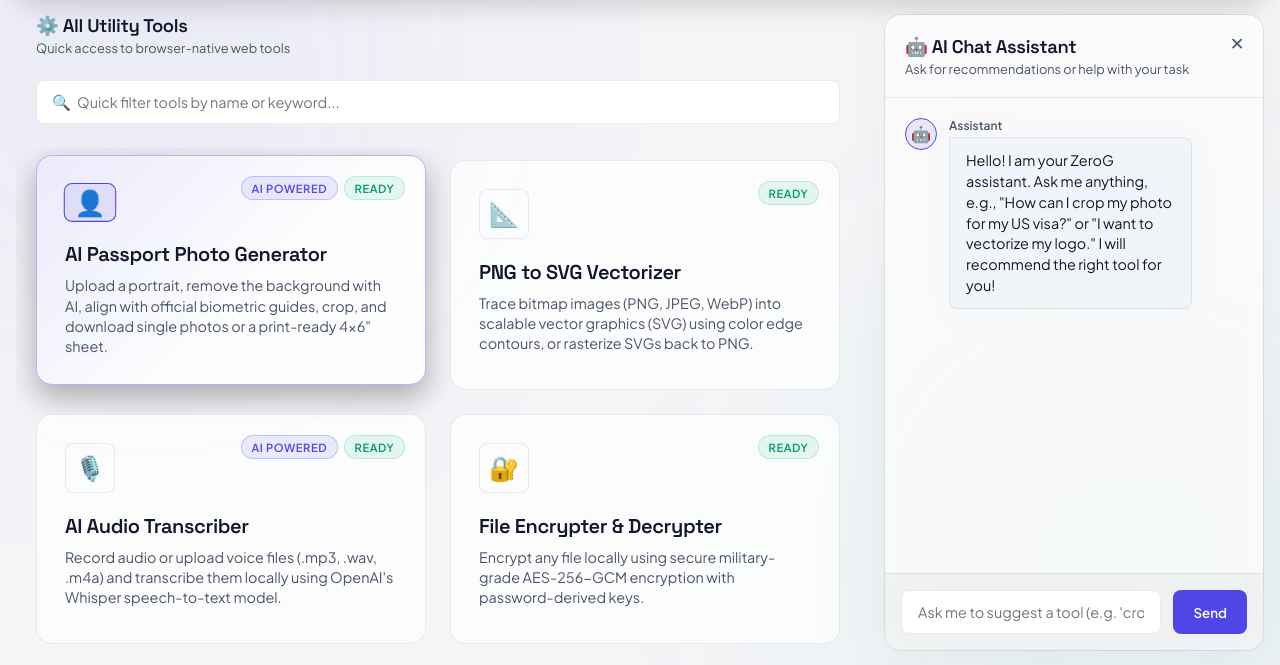
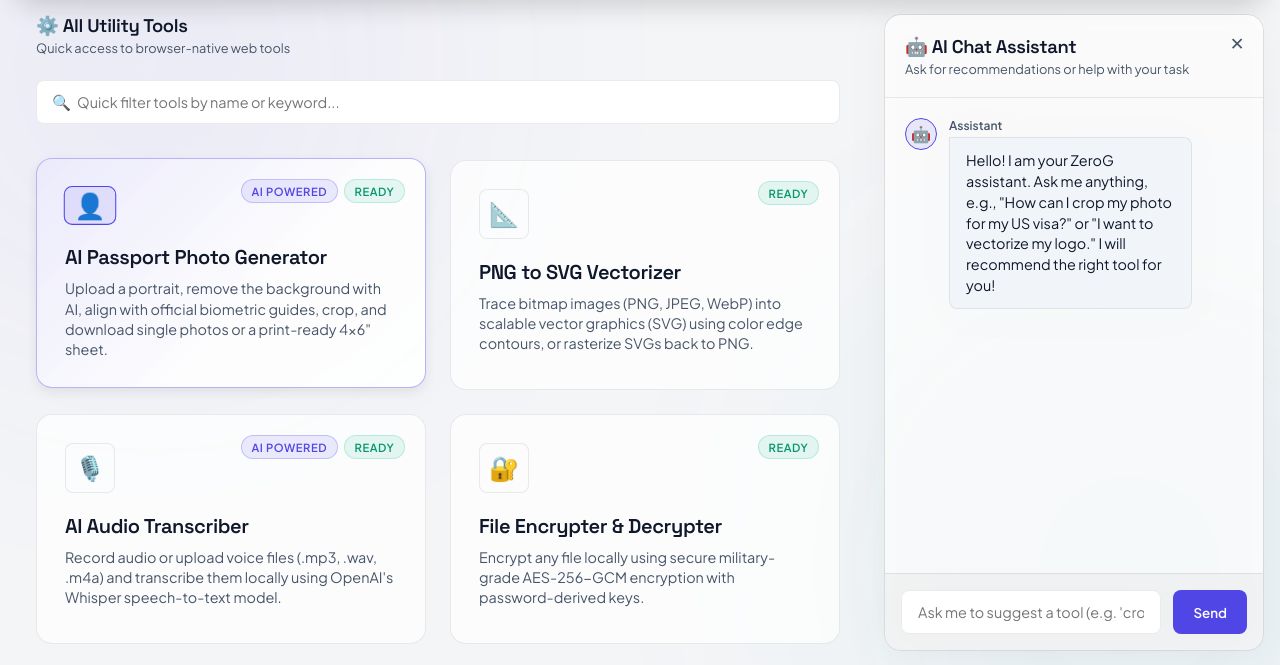
Before and after one commit to tianhaoz95/zerog-tools, a website built with Vite: page index.html in a window 1280 px wide. In both pictures the pointer is over the element 231 px from the left and 358 px from the top of the page. Shown: the part 84-749 px from the top of the page. Built offline with nearby package versions, Linux system fonts and the light colour scheme.

Commit message:
style: reduce tool card hover translate and box-shadow elevation spread

```diff
--- a/src/style.css
+++ b/src/style.css
@@ -458,10 +458,10 @@
 }
 
 .tool-card:hover {
-  transform: translateY(-5px);
+  transform: translateY(-2px);
   border-color: var(--border-focus);
   background: var(--bg-card-hover);
-  box-shadow: 0 12px 30px rgba(0, 0, 0, 0.3);
+  box-shadow: 0 4px 12px rgba(0, 0, 0, 0.08);
 }
 
 .tool-card:hover::before {
```
